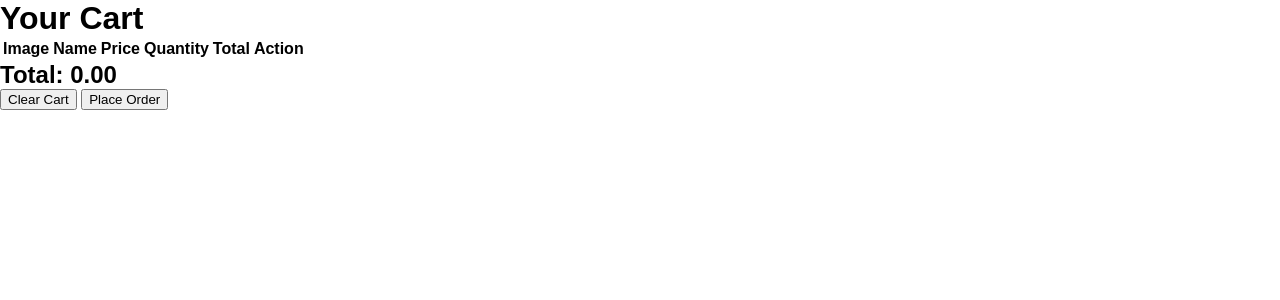
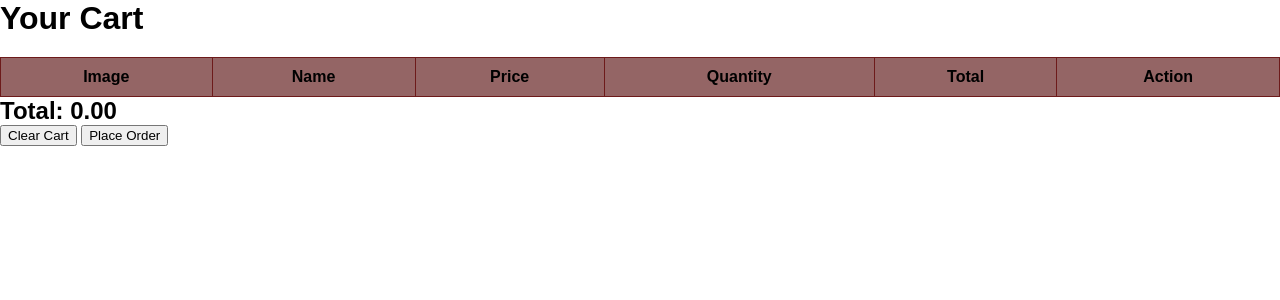
Before and after one commit to afifaimrann/311-ecommerce, a PHP site: page /cart.php in a window 1280 px wide. Shown: the top 300 px of the page. Run offline with PHP 8.4, Linux system fonts and the light colour scheme; lists and menus that the app fills with data are empty.

Commit message:
Update style.css

```diff
--- a/style.css
+++ b/style.css
@@ -231,3 +231,22 @@ footer {
 .product { border: 1px solid #ccc; padding: 20px; width: 200px; text-align: center; }
 
 .product-img { width: 100%; height: 150px; background-size: cover; background-position: center; }
+
+
+
+/* Styles for the cart table */
+table {
+    width: 100%;
+    border-collapse: collapse;
+    margin-top: 20px;
+}
+
+table th, table td {
+    border: 1px solid #6d1a1a;
+    padding: 10px;
+    text-align: center;
+}
+
+table th {
+    background-color: #946565;
+}
```
